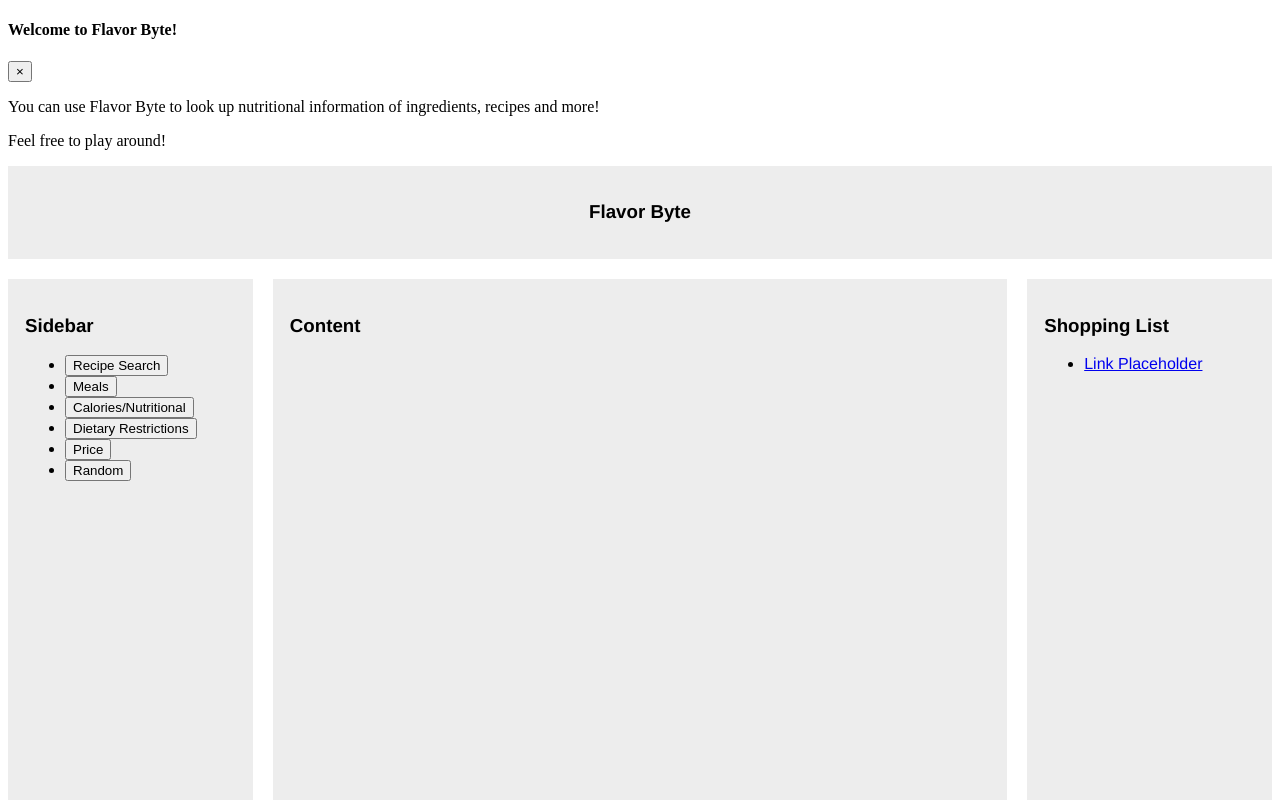
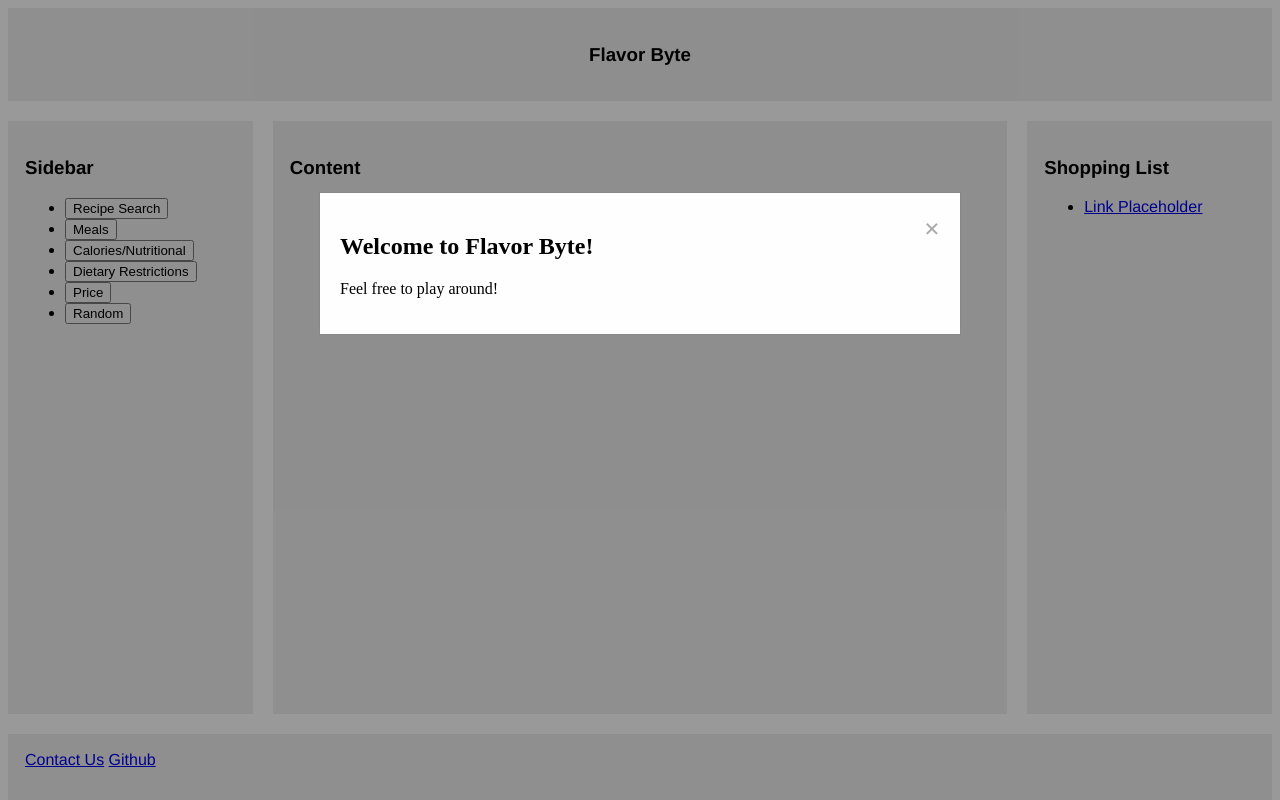
Before and after one commit to RossFahan/flavorByte, a plain HTML site: page index.html in a window 1280 px wide. Shown: the top 800 px of the page. Drawn offline with Linux system fonts and the light colour scheme; no server answers.

Commit message:
fixed modal

```diff
--- a/assets/css/style.css
+++ b/assets/css/style.css
@@ -1,3 +1,41 @@
+/* Modal container */
+#modal {
+  display: none;
+  position: fixed;
+  z-index: 1;
+  left: 0;
+  top: 0;
+  width: 100%;
+  height: 100%;
+  overflow: auto;
+  background-color: rgba(0, 0, 0, 0.4);
+}
+
+/* Modal content */
+.modal-content {
+  background-color: #fefefe;
+  margin: 15% auto;
+  padding: 20px;
+  border: 1px solid #888;
+  width: 80%;
+  max-width: 600px;
+}
+
+/* Close button */
+.close {
+  color: #aaa;
+  float: right;
+  font-size: 28px;
+  font-weight: bold;
+}
+
+.close:hover,
+.close:focus {
+  color: black;
+  text-decoration: none;
+  cursor: pointer;
+}
+
 .holy-grail-grid {
   display: grid;
   grid-template-columns: 1fr 3fr 1fr;
--- a/assets/js/scripts.js
+++ b/assets/js/scripts.js
@@ -1,32 +1,36 @@
 var apiKey = '7e69c89705d14234b4fc6e5559121972';
 
-// Function to check if the user has visited the site before
-var hasVisitedBefore = function () {
-  return localStorage.getItem('visited') === 'true';
-};
+// Check if the page has been loaded previously
+if (!localStorage.getItem("modalDisplayed")) {
+  // Get the modal element
+  var modal = document.getElementById("modal");
 
-// Function to show the welcome modal
-var showWelcomeModal = function () {
-  var welcomeModal = document.getElementById('welcomeModal');
-  welcomeModal.style.display = 'block';
-};
+  // Get the close button element
+  var closeBtn = document.getElementsByClassName("close")[0];
 
-// Function to close the welcome modal and set "visited" in local storage
-var closeModal = function () {
-  var welcomeModal = document.getElementById('welcomeModal');
-  welcomeModal.style.display = 'none';
-  localStorage.setItem('visited', 'true');
-};
+  // Function to open the modal
+  function openModal() {
+      modal.style.display = "block";
+  }
 
-// Check if the user has visited the site before
-if (!hasVisitedBefore()) {
-  // If not visited before, show the welcome modal
-  showWelcomeModal();
+  // Function to close the modal
+  function closeModal() {
+      modal.style.display = "none";
+      // Set a value in local storage to indicate that the modal has been displayed
+      localStorage.setItem("modalDisplayed", true);
+  }
+
+  // Event listener to show the modal on page load
+  window.addEventListener("load", openModal);
+
+  // Event listener for the close button
+  closeBtn.addEventListener("click", closeModal);
+  window.addEventListener("click", function(event) {
+      if (event.target == modal) {
+          closeModal();
+      }
+  });
 }
-
-// Attach closeModal() to the modal's close button event to set "visited" in local storage
-var closeButton = document.querySelector('#welcomeModal .close');
-closeButton.addEventListener('click', closeModal);
 
 // Function to fetch a random recipe from the Spoonacular API
 var fetchRandomRecipe = function () {
--- a/index.html
+++ b/index.html
@@ -10,18 +10,12 @@
 
 <body>
     <!-- Modal to show on first page load -->
-    <div id="welcomeModal" class="modal">
-        <div class="modal-dialog">
-            <div class="modal-content">
-                <div class="modal-header">
-                    <h4 class="modal-title">Welcome to Flavor Byte!</h4>
-                    <button type="button" class="close" data-dismiss="modal">&times;</button>
-                </div>
-                <div class="modal-body">
-                    <p>You can use Flavor Byte to look up nutritional information of ingredients, recipes and more!</p>
-                    <p>Feel free to play around!</p>
-                </div>
-            </div>
+
+    <div id="modal">
+        <div class="modal-content">
+            <span class="close">&times;</span>
+            <h2>Welcome to Flavor Byte!</h2>
+            <p>Feel free to play around!</p>
         </div>
     </div>
 
```
